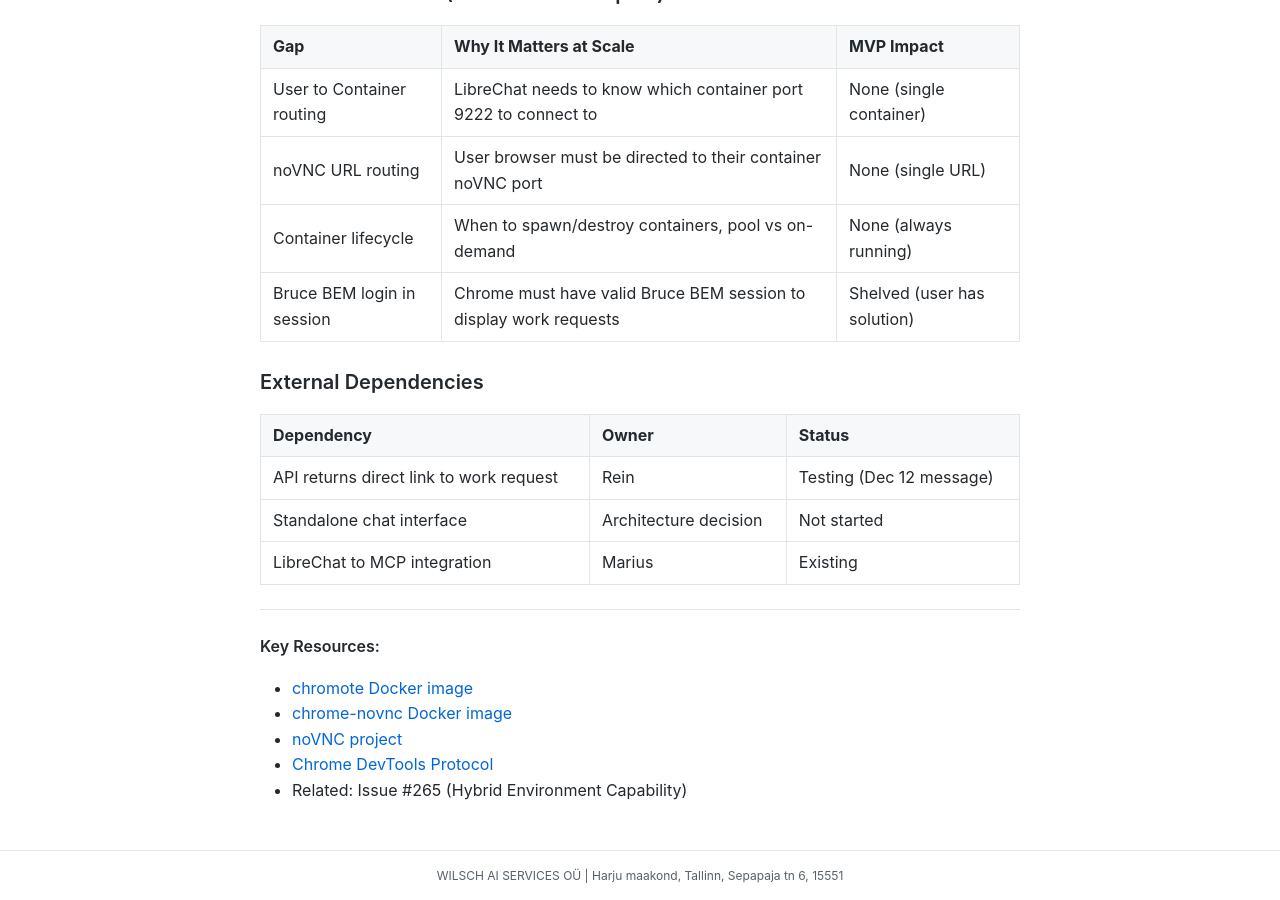
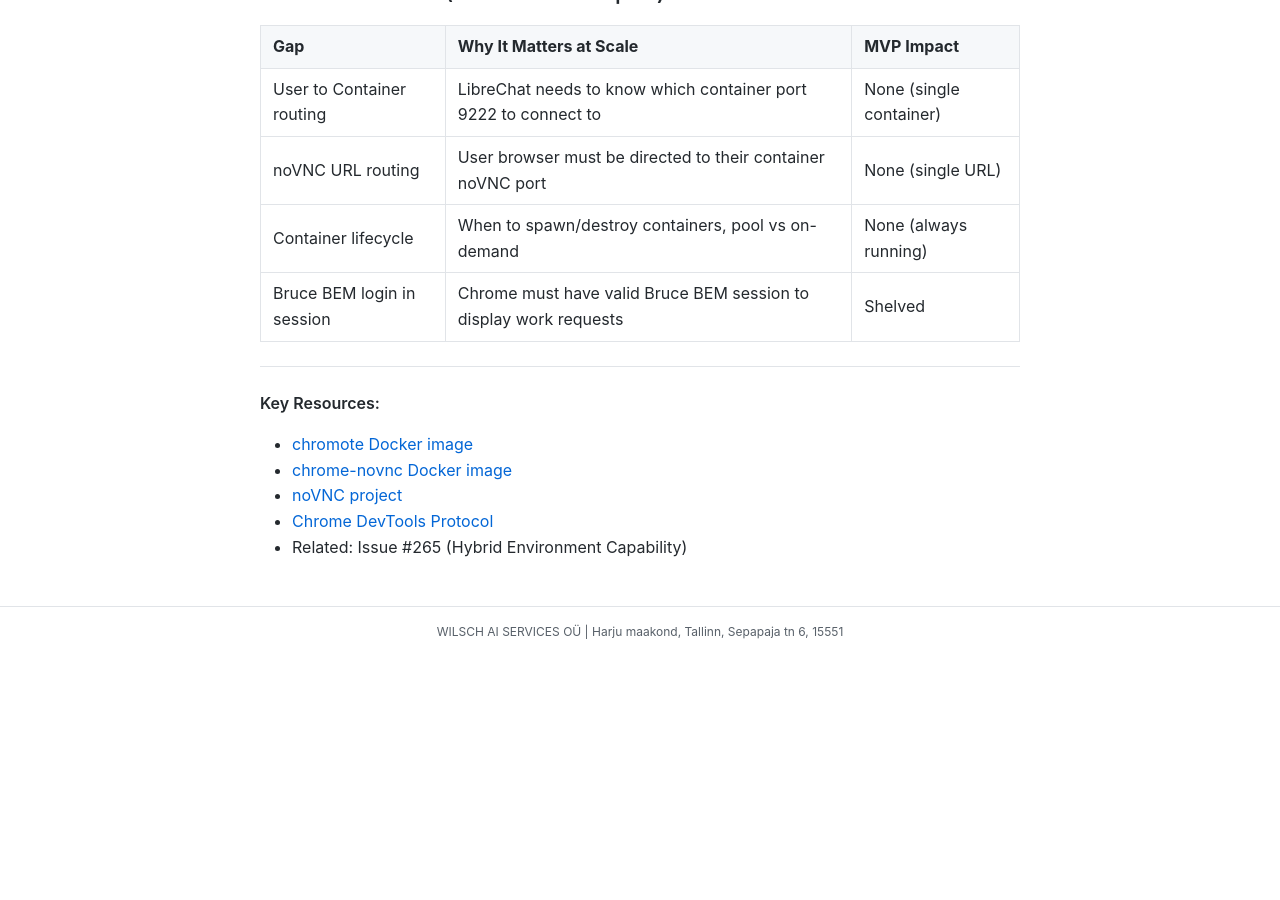
Before and after one commit to MariusWilsch/public-wilsch-ai-pages, a Jekyll site: the page built from project/archibus-fm-assistant/adr-novnc-docker-hybrid-environment.md, in a window 1280 px wide and 900 px high, scrolled down 3689 px. Built offline with Jekyll 4.4.1, drawn with Linux system fonts in a browser that asks for light colours; our own code applies the rules of GitHub Pages for plain Markdown files; after the commit the page ends 4345 px from its top, so only the background shows below that.

Commit message:
Sync from hippocampus 2025-12-16

```diff
--- a/project/archibus-fm-assistant/adr-novnc-docker-hybrid-environment.md
+++ b/project/archibus-fm-assistant/adr-novnc-docker-hybrid-environment.md
@@ -90,15 +90,7 @@ We will use **noVNC + Docker** (chromote image) to stream a server-side Chrome b
 | User to Container routing | LibreChat needs to know which container port 9222 to connect to | None (single container) |
 | noVNC URL routing | User browser must be directed to their container noVNC port | None (single URL) |
 | Container lifecycle | When to spawn/destroy containers, pool vs on-demand | None (always running) |
-| Bruce BEM login in session | Chrome must have valid Bruce BEM session to display work requests | Shelved (user has solution) |
-
-### External Dependencies
-
-| Dependency | Owner | Status |
-| --- | --- | --- |
-| API returns direct link to work request | Rein | Testing (Dec 12 message) |
-| Standalone chat interface | Architecture decision | Not started |
-| LibreChat to MCP integration | Marius | Existing |
+| Bruce BEM login in session | Chrome must have valid Bruce BEM session to display work requests | Shelved |
 
 ---
 
```
